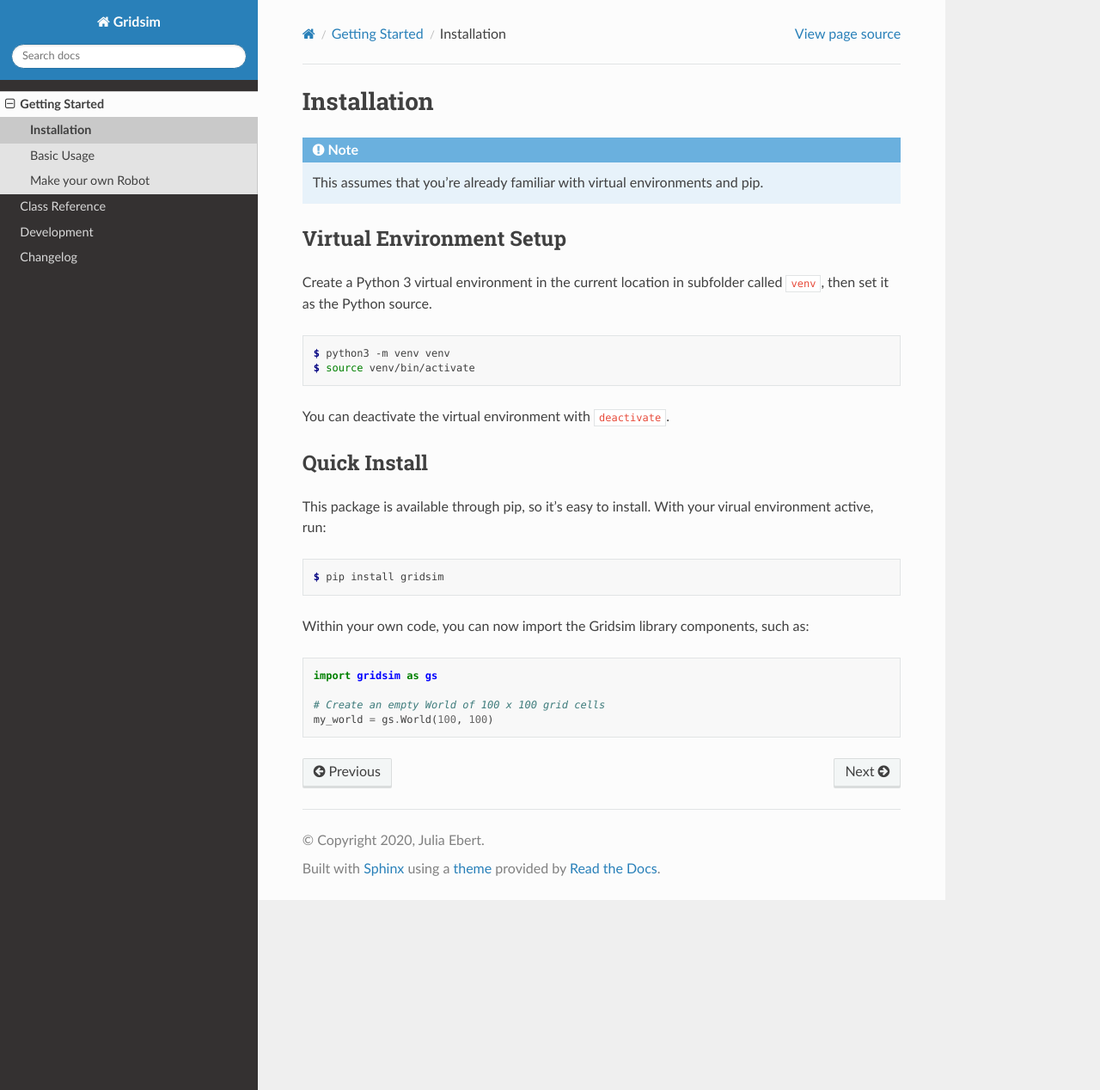
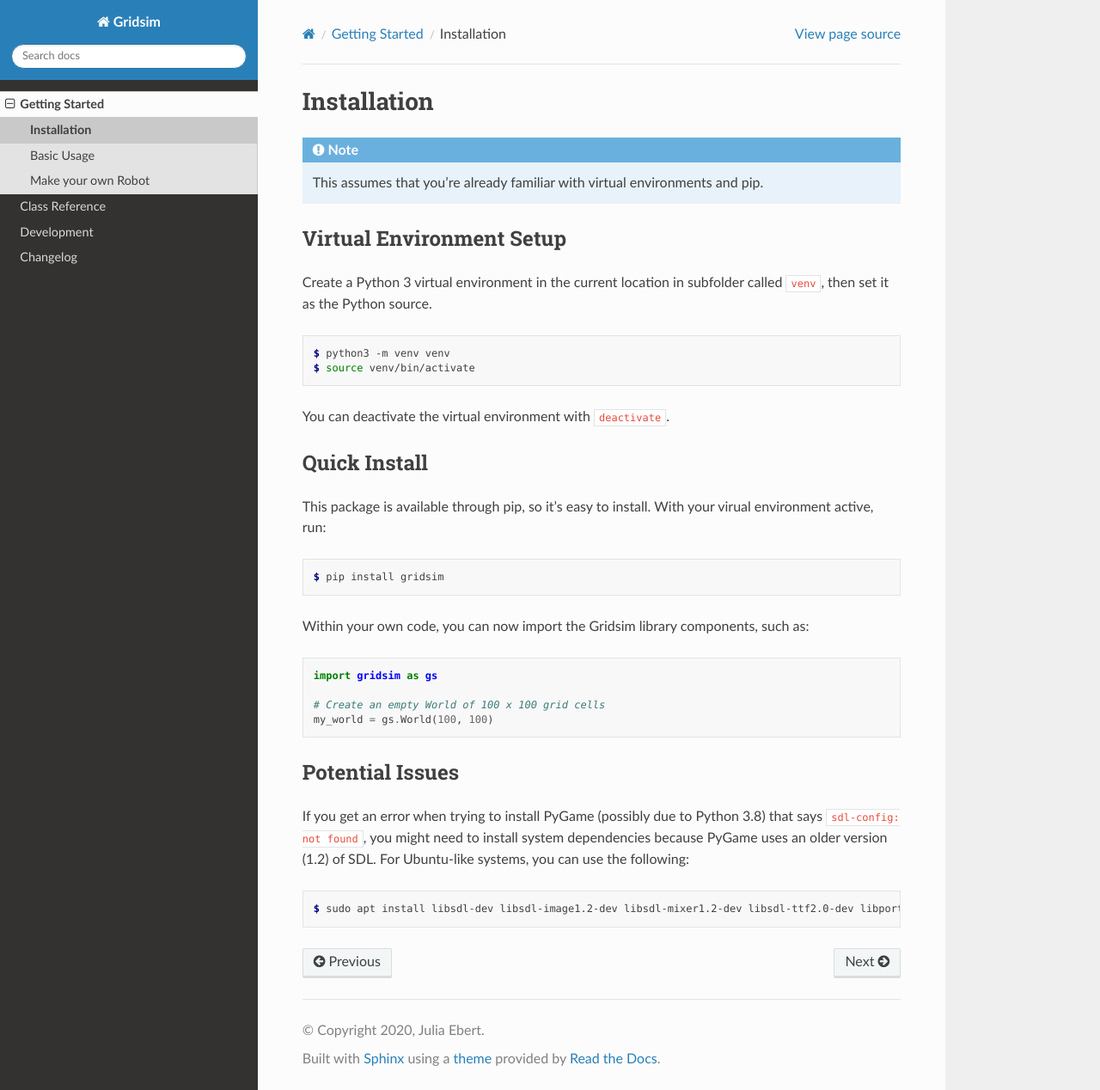
Before and after one commit to jtebert/gridsim, a Sphinx documentation site: the page built from docs/getting_started/installation.rst, in a window 1280 px wide and 1268 px high. Shown: the whole window at 86% size. Built offline with Sphinx 7.4.7 and the Read the Docs theme 2.0.0, drawn with Linux system fonts in a browser that asks for light colours.

```diff
--- a/docs/changelog.rst
+++ b/docs/changelog.rst
@@ -12,7 +12,7 @@ The format is based on `Keep a Changelog <https://keepachangelog.com/en/1.0.0/>`
   :local:
   :depth: 1
 
-Unreleased
+`0.3 <https://github.com/jtebert/gridsim/releases/tag/v0.3>`_ (2020-06-29)
 ==========
 
 Added
@@ -41,6 +41,7 @@ Fixed
 -----
 
 - Order of commands run on the robot resulted in incorrect movements (robot-specific :meth:`~gridsim.robot.Robot.move`, then Robot controller/loop function, then collision/environment-aware ``_move`` operation to move the robots which was using a *different* move command)
+- Remove mypy/flake8 from requirements, since they're for local development/linting.
 
 `0.2 <https://github.com/jtebert/gridsim/releases/tag/v0.2>`_ (2020-04-20)
 =============================================================================
--- a/docs/getting_started/installation.rst
+++ b/docs/getting_started/installation.rst
@@ -34,3 +34,12 @@ Within your own code, you can now import the Gridsim library components, such as
 
     # Create an empty World of 100 x 100 grid cells
     my_world = gs.World(100, 100)
+
+Potential Issues
+================
+
+If you get an error when trying to install PyGame (possibly due to Python 3.8) that says ``sdl-config: not found``, you might need to install system dependencies because PyGame uses an older version (1.2) of SDL. For Ubuntu-like systems, you can use the following:
+
+.. code-block:: console
+
+    $ sudo apt install libsdl-dev libsdl-image1.2-dev libsdl-mixer1.2-dev libsdl-ttf2.0-dev libportmidi-dev
--- a/gridsim/__init__.py
+++ b/gridsim/__init__.py
@@ -9,4 +9,4 @@ from gridsim.utils import get_version
 
 # Canonical source for version number
 # major.minor.patch
-__version__ = '0.2.1'
+__version__ = '0.3'
--- a/requirements.txt
+++ b/requirements.txt
@@ -10,7 +10,6 @@ commonmark==0.9.1
 cryptography==2.9
 docutils==0.16
 entrypoints==0.3
-flake8==3.7.9
 flake8-mypy==17.8.0
 h5py==2.10.0
 idna==2.9
@@ -22,7 +21,6 @@ keyring==21.2.0
 MarkupSafe==1.1.1
 mccabe==0.6.1
 more-itertools==8.2.0
-mypy==0.770
 mypy-extensions==0.4.3
 numpy==1.18.2
 packaging==20.3
```
Also changed, not shown: docs/development.md (+2 -2 lines), 1 other file.
